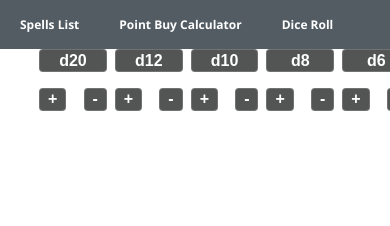
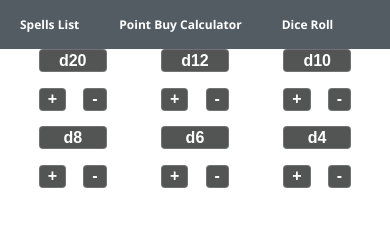
Before and after one commit to alstdu/dugo-dnd-tools, a website: page diceroll.html in a window 390 px wide. Drawn offline with Linux system fonts and the light colour scheme; files whose address does not match are found by name.

Commit message:
Optimize for mobile use

```diff
--- a/src/diceroll.js
+++ b/src/diceroll.js
@@ -26,7 +26,7 @@ import DiceBox from '@3d-dice/dice-box';
 
 const diceBox = new DiceBox( '#dice-box', {
     assetPath: '/public/assets/',
-    scale: 8, // how big the dice are
+    scale: 5, // how big the dice are
 } );
 
 const diceBoxInit = diceBox.init();
--- a/styles/styles.css
+++ b/styles/styles.css
@@ -146,28 +146,32 @@ nav ul a:hover {
 
 .dice-ui {
     position: relative;
+    width: 100%;
+    max-width: 900px;
+    margin: 0 auto;
 }
 
 .overlay-dice-ui {
     position: absolute;
-    transform: translateX( -50% );
+    /* transform: translateX( -50% ); */
+    right: 0;
+    left: 0;
 }
 
 .dice-button-container {
-    display: flex;
-    justify-content: space-between;
-    width: 20em;
-}
+    display: grid;
+    grid-template-columns: repeat(6, auto);
 
-.dice-button-container > button {
-    width: 5em;
-    height: 2em;
-    font-size: large;
+    justify-content: space-evenly;
+    align-items: center;
 }
 
 .dice-controls-container {
+    grid-column: auto;
     display: flex;
     flex-direction: column;
+    width: min-content;
+    margin: 0 auto;
 }
 
 .add-and-remove-dice-buttons {
@@ -325,7 +329,6 @@ search label {
     border: unset;
     color: unset;
     font-size: unset;
-    /* translateX(0.5em); */
     transform: scale(1.2);
     font-weight: bold;
 }
@@ -406,6 +409,10 @@ search label {
     .table-styles .table-button {
         margin: 0 0.1em;
     }
+
+    .dice-button-container {
+        font-size: 0.9em;
+    }
 }
 
 @media ( max-width: 768px ) {
@@ -434,6 +441,10 @@ search label {
 
     .table-styles thead tr {
         border-radius: 0;
+    }
+
+    .dice-button-container {
+        font-size: 1em;
     }
 }
 
@@ -464,6 +475,10 @@ search label {
         display: flex;
         flex-direction: column-reverse;
         align-items: center;
+    }
+
+    .dice-controls-container {
+        grid-column: auto / span 2;
     }
 }
 
@@ -503,4 +518,8 @@ search label {
     #point-table {
         font-size: 0.7em;
     }
+
+    .dice-controls-container {
+        grid-column: auto / span 3;
+    }
 }
```
Also changed, not shown: diceroll.html (+4 -0 lines).
